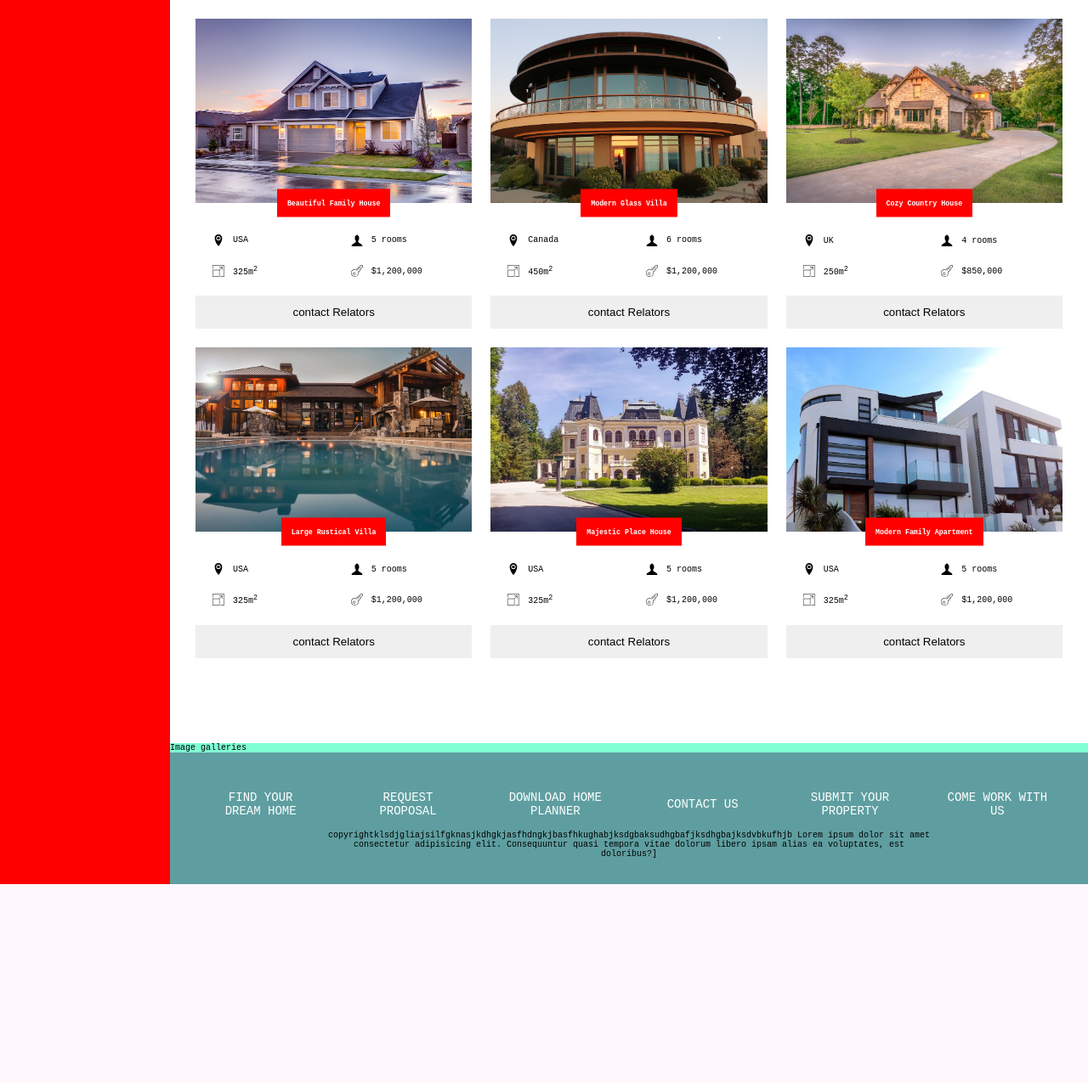
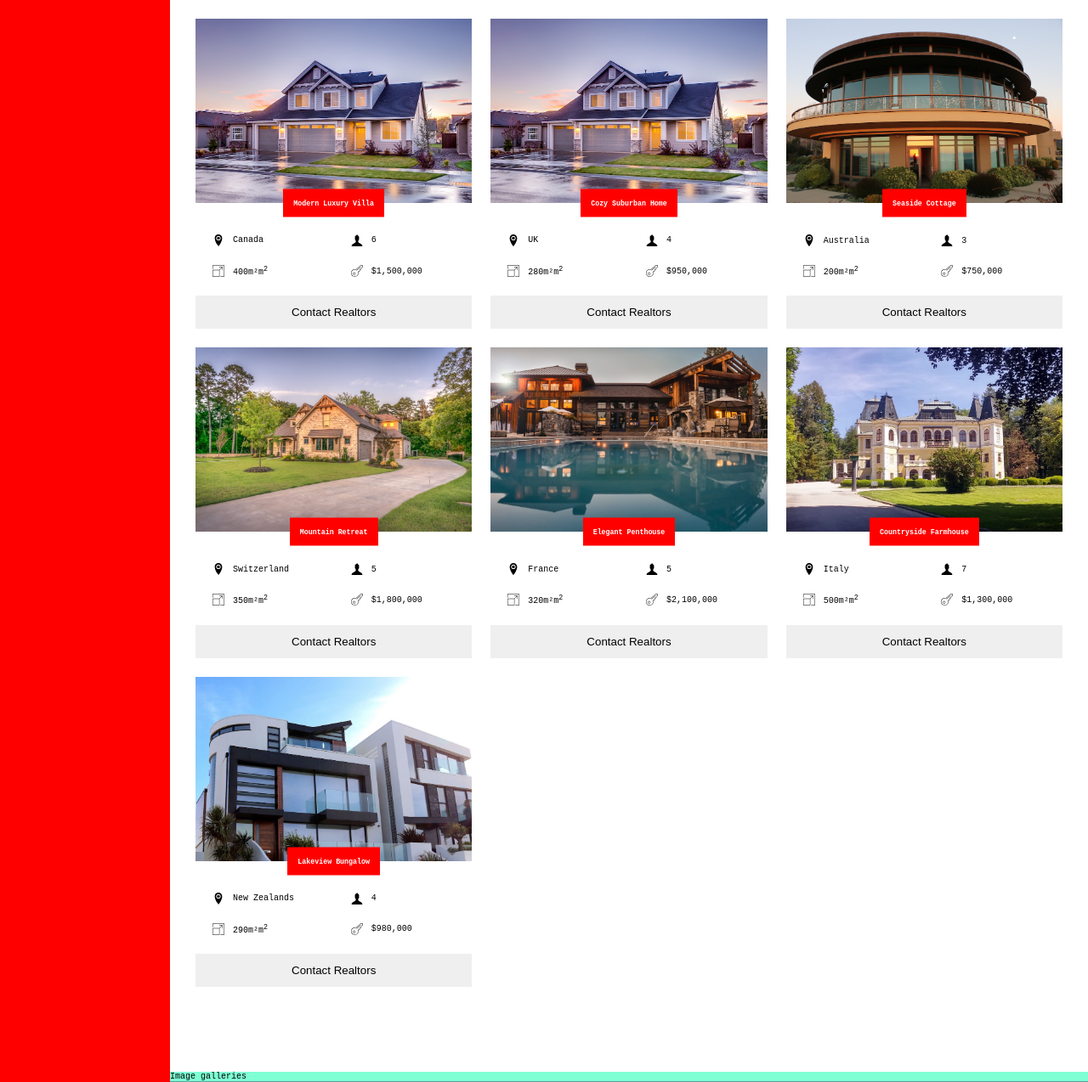
Before and after one commit to PrashrayaPanta/Real-estate-website, a PHP site: page / in a window 1280 px wide. Shown: the part 1720-2994 px from the top of the page at 85% size. Before the commit the page ends 2761 px from the top, so only its background shows below. Run offline with PHP 8.4, Linux system fonts and the light colour scheme.

Commit message:
append each card item to thge homes list

```diff
--- a/index.css
+++ b/index.css
@@ -133,6 +133,7 @@ body {
   display: grid;
   justify-items: center;
   padding: 5rem;
+  padding-top: 8rem;
 }
 .header .slider-container {
   position: relative;
--- a/index.html
+++ b/index.html
@@ -206,9 +206,9 @@
     </div>
 
     <div class="homes">
-      <div class="home">
+      <!-- <div class="home">
         <img
-          src="./Images/house-1.jpeg"
+          src="./Images/house-2.jpeg"
           alt="Beautiful Family House"
           srcset=""
           class="home__image"
@@ -241,6 +241,142 @@
         <button class="home__button">contact Relators</button>
       </div>
       <div class="home">
+        <img
+          src="./Images/house-3.jpeg"
+          alt="Beautiful Family House"
+          srcset=""
+          class="home__image"
+        />
+        <h5 class="home__name">Beautiful Family House</h5>
+        <div class="home__location">
+          <svg class="home__icon">
+            <use xlink:href="./sprite.svg#icon-location2"></use>
+          </svg>
+          <p>USA</p>
+        </div>
+        <div class="home__roomcounts">
+          <svg class="home__icon">
+            <use xlink:href="./sprite.svg#icon-user"></use>
+          </svg>
+          <p>5 rooms</p>
+        </div>
+        <div class="home__area">
+          <svg class="home__icon">
+            <use xlink:href="./sprite.svg#icon-expand"></use>
+          </svg>
+          <p>325m<sup>2</sup></p>
+        </div>
+        <div class="home__price">
+          <svg class="home__icon">
+            <use xlink:href="./sprite.svg#icon-key"></use>
+          </svg>
+          <p>$1,200,000</p>
+        </div>
+        <button class="home__button">contact Relators</button>
+      </div>
+      <div class="home">
+        <img
+          src="./Images/house-4.jpeg"
+          alt="Beautiful Family House"
+          srcset=""
+          class="home__image"
+        />
+        <h5 class="home__name">Beautiful Family House</h5>
+        <div class="home__location">
+          <svg class="home__icon">
+            <use xlink:href="./sprite.svg#icon-location2"></use>
+          </svg>
+          <p>USA</p>
+        </div>
+        <div class="home__roomcounts">
+          <svg class="home__icon">
+            <use xlink:href="./sprite.svg#icon-user"></use>
+          </svg>
+          <p>5 rooms</p>
+        </div>
+        <div class="home__area">
+          <svg class="home__icon">
+            <use xlink:href="./sprite.svg#icon-expand"></use>
+          </svg>
+          <p>325m<sup>2</sup></p>
+        </div>
+        <div class="home__price">
+          <svg class="home__icon">
+            <use xlink:href="./sprite.svg#icon-key"></use>
+          </svg>
+          <p>$1,200,000</p>
+        </div>
+        <button class="home__button">contact Relators</button>
+      </div>
+      <div class="home">
+        <img
+          src="./Images/house-5.jpeg"
+          alt="Beautiful Family House"
+          srcset=""
+          class="home__image"
+        />
+        <h5 class="home__name">Beautiful Family House</h5>
+        <div class="home__location">
+          <svg class="home__icon">
+            <use xlink:href="./sprite.svg#icon-location2"></use>
+          </svg>
+          <p>USA</p>
+        </div>
+        <div class="home__roomcounts">
+          <svg class="home__icon">
+            <use xlink:href="./sprite.svg#icon-user"></use>
+          </svg>
+          <p>5 rooms</p>
+        </div>
+        <div class="home__area">
+          <svg class="home__icon">
+            <use xlink:href="./sprite.svg#icon-expand"></use>
+          </svg>
+          <p>325m<sup>2</sup></p>
+        </div>
+        <div class="home__price">
+          <svg class="home__icon">
+            <use xlink:href="./sprite.svg#icon-key"></use>
+          </svg>
+          <p>$1,200,000</p>
+        </div>
+        <button class="home__button">contact Relators</button>
+      </div>
+      <div class="home">
+        <img
+          src="./Images/house-6.jpeg"
+          alt="Beautiful Family House"
+          srcset=""
+          class="home__image"
+        />
+        <h5 class="home__name">Beautiful Family House</h5>
+        <div class="home__location">
+          <svg class="home__icon">
+            <use xlink:href="./sprite.svg#icon-location2"></use>
+          </svg>
+          <p>USA</p>
+        </div>
+        <div class="home__roomcounts">
+          <svg class="home__icon">
+            <use xlink:href="./sprite.svg#icon-user"></use>
+          </svg>
+          <p>5 rooms</p>
+        </div>
+        <div class="home__area">
+          <svg class="home__icon">
+            <use xlink:href="./sprite.svg#icon-expand"></use>
+          </svg>
+          <p>325m<sup>2</sup></p>
+        </div>
+        <div class="home__price">
+          <svg class="home__icon">
+            <use xlink:href="./sprite.svg#icon-key"></use>
+          </svg>
+          <p>$1,200,000</p>
+        </div>
+        <button class="home__button">contact Relators</button>
+      </div> -->
+      <!-- <div class="home">
         <img
           src="./Images/house-2.jpeg"
           alt="Modern Glass Villa"
@@ -409,7 +545,7 @@
           <p>$1,200,000</p>
         </div>
         <button class="home__button">contact Relators</button>
-      </div>
+      </div> -->
     </div>
 
     <div class="img__galleries">Image galleries</div>
@@ -488,5 +624,116 @@
     function prevSlide() {
       showSlide(index - 1);
     }
+
+    const Houses = [
+      {
+        HouseName: "Modern Luxury Villa",
+        HouseImageLocalURL: "./Images/house-1.jpeg",
+        country: "Canada",
+        noOfRooms: 6,
+        area: "400m²",
+        price: "$1,500,000",
+      },
+      {
+        HouseName: "Cozy Suburban Home",
+        HouseImageLocalURL: "./Images/house-1.jpeg",
+        country: "UK",
+        noOfRooms: 4,
+        area: "280m²",
+        price: "$950,000",
+      },
+      {
+        HouseName: "Seaside Cottage",
+        HouseImageLocalURL: "./Images/house-2.jpeg",
+        country: "Australia",
+        noOfRooms: 3,
+        area: "200m²",
+        price: "$750,000",
+      },
+      {
+        HouseName: "Mountain Retreat",
+        HouseImageLocalURL: "./Images/house-3.jpeg",
+        country: "Switzerland",
+        noOfRooms: 5,
+        area: "350m²",
+        price: "$1,800,000",
+      },
+      {
+        HouseName: "Elegant Penthouse",
+        HouseImageLocalURL: "./Images/house-4.jpeg",
+        country: "France",
+        noOfRooms: 5,
+        area: "320m²",
+        price: "$2,100,000",
+      },
+      {
+        HouseName: "Countryside Farmhouse",
+        HouseImageLocalURL: "./Images/house-5.jpeg",
+        country: "Italy",
+        noOfRooms: 7,
+        area: "500m²",
+        price: "$1,300,000",
+      },
+      {
+        HouseName: "Lakeview Bungalow",
+        HouseImageLocalURL: "./Images/house-6.jpeg",
+        country: "New Zealands",
+        noOfRooms: 4,
+        area: "290m²",
+        price: "$980,000",
+      },
+    ];
+
+    // console.log(headingElement);
+
+    const homesElement = document.querySelector(".homes");
+
+    Houses.map((house) => {
+      // Create a new div element for each house
+      const homeElement = document.createElement("div");
+      homeElement.classList.add("home"); // Add the "home" class to the new element
+
+      // Set the inner HTML for the new home element
+      homeElement.innerHTML = `
+    <img
+      src="${house.HouseImageLocalURL}"
+      alt="Beautiful Family House"
+      srcset=""
+      class="home__image"
+    />
+    <h5 class="home__name">${house.HouseName}</h5>
+    <div class="home__location">
+      <svg class="home__icon">
+        <use xlink:href="./sprite.svg#icon-location2"></use>
+      </svg>
+      <p>${house.country}</p>
+    </div>
+    <div class="home__roomcounts">
+      <svg class="home__icon">
+        <use xlink:href="./sprite.svg#icon-user"></use>
+      </svg>
+      <p>${house.noOfRooms}</p>
+    </div>
+    <div class="home__area">
+      <svg class="home__icon">
+        <use xlink:href="./sprite.svg#icon-expand"></use>
+      </svg>
+      <p>${house.area}m<sup>2</sup></p>
+    </div>
+    <div class="home__price">
+      <svg class="home__icon">
+        <use xlink:href="./sprite.svg#icon-key"></use>
+      </svg>
+      <p>${house.price}</p>
+    </div>
+    <button class="home__button">Contact Realtors</button>
+  `;
+
+      // Append the new home element to the homes container
+      homesElement.appendChild(homeElement);
+    });
+    // console.log(homeElement);
+    // console.log(homeElement);
+    // console.log(house);
   </script>
 </html>
--- a/sass/input.scss
+++ b/sass/input.scss
@@ -115,6 +115,8 @@ body {
   justify-items: center;
 
   padding: 5rem;
+
+  padding-top: 8rem;
 
   .slider-container {
     position: relative;
```
Also changed, not shown: 1 other file.
